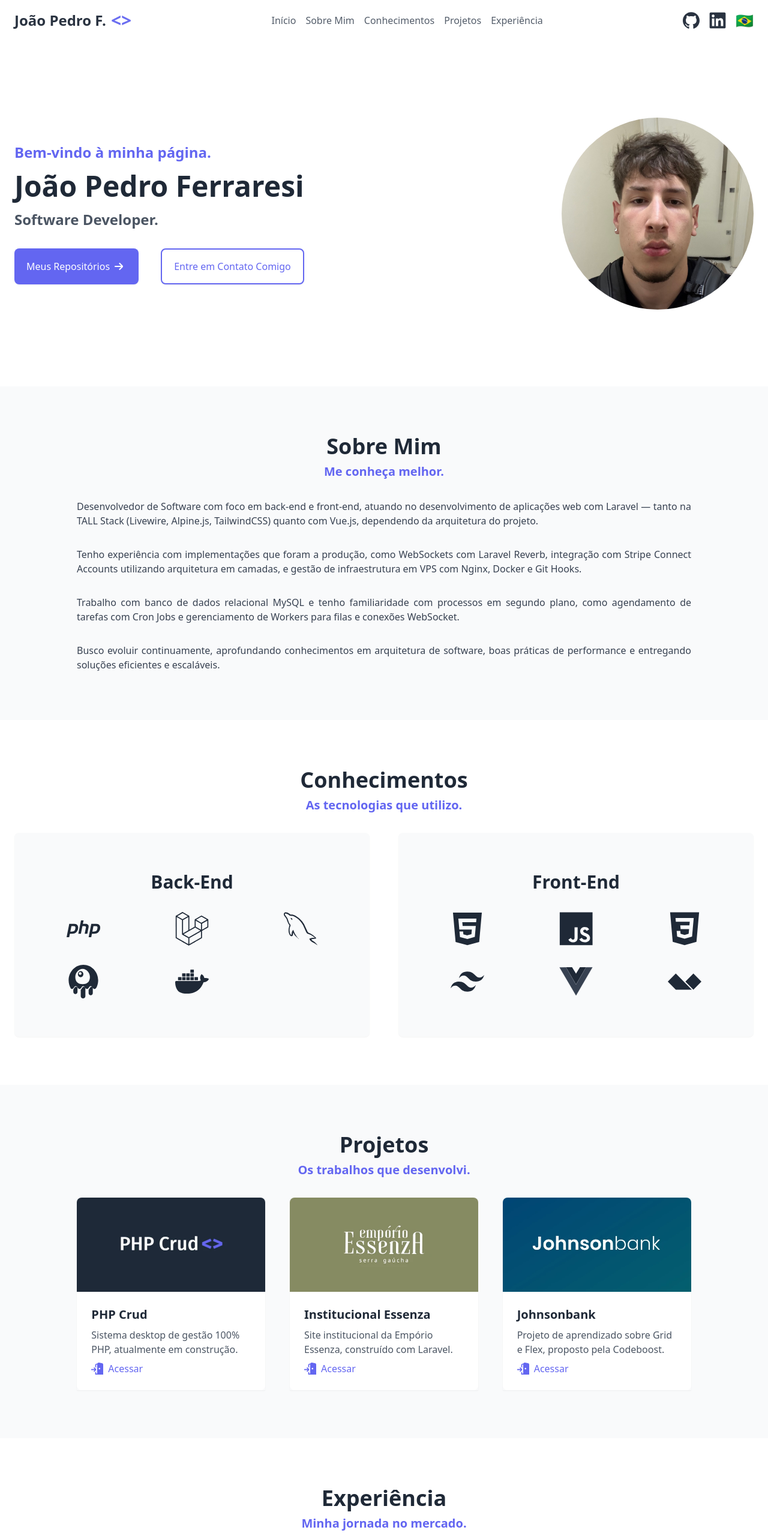
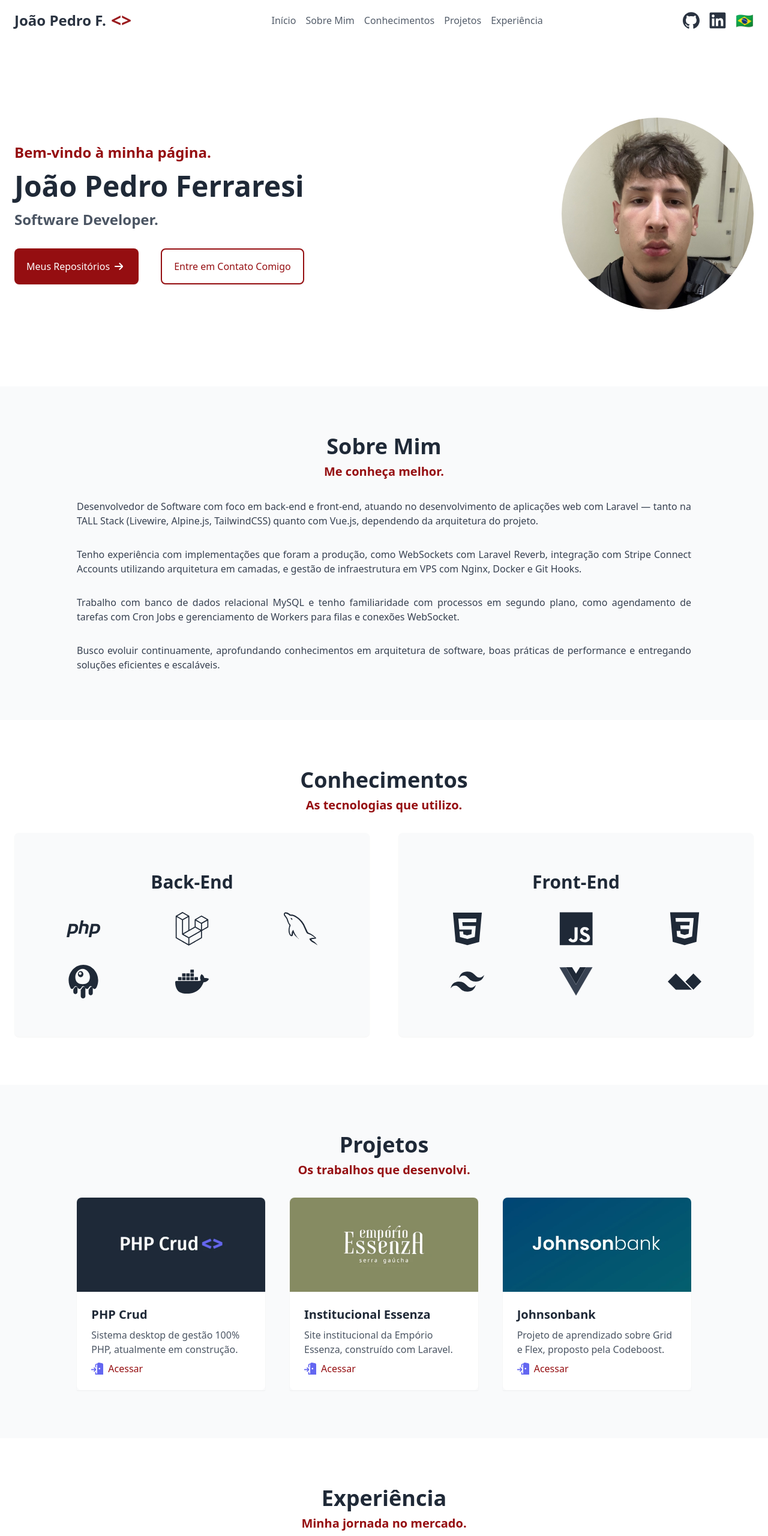
Before and after one commit to JohnsonBeast7/site-joao, a website built with Vite: page index.html in a window 1280 px wide. Shown: the top 2560 px of the page at 60% size. Built offline with nearby package versions, Linux system fonts and the light colour scheme.

Commit message:
change theme color from indigo to #950e11 and update favicon

```diff
--- a/index.html
+++ b/index.html
@@ -2,7 +2,7 @@
 <html lang="pt-BR" class="scroll-smooth">
   <head>
     <meta charset="UTF-8" />
-    <link rel="icon" type="image" href="/images/favicon.png" />
+    <link rel="icon" type="image/svg+xml" href="/images/favicon.svg" />
     <meta name="viewport" content="width=device-width, initial-scale=1.0" />
 
     <!-- Primary Meta Tags -->
@@ -29,7 +29,7 @@
       <div class="w-full flex flex-row justify-between max-w-[1328px] px-6 m-auto">
         <div class="flex flex-row gap-2 items-center">
           <h1 class="sm:text-2xl text-xl text-gray-800 font-bold">João Pedro F.</h1>
-          <p class="sm:text-3xl text-2xl text-indigo-500 font-bold">&lt;&gt;</p>
+          <p class="sm:text-3xl text-2xl text-brand-500 font-bold">&lt;&gt;</p>
         </div>
         <div class="lg:flex hidden flex-row gap-4 items-center text-gray-600">
           <a href="#inicio" class="link-interno hover:text-gray-800 transition duration-300" data-i18n="nav.home">Início</a>
@@ -49,16 +49,16 @@
     <section id="inicio" class="lg:pt-32 lg:pb-32 pt-16 pb-16 flex lg:flex-row flex-col lg:gap-0 gap-12 items-center bg-white justify-between w-full max-w-[1328px] px-6 py-4 m-auto">
       <div class="flex flex-col sm:gap-8 gap-6 w-fit">
         <div class="flex flex-col sm:gap-4 gap-2">
-          <h3 class="font-semibold text-indigo-500 sm:text-2xl text-xl" data-i18n="hero.welcome">Bem-vindo à minha página.</h3>
+          <h3 class="font-semibold text-brand-500 sm:text-2xl text-xl" data-i18n="hero.welcome">Bem-vindo à minha página.</h3>
           <h1 class="sm:text-5xl text-4xl text-gray-800 font-bold" data-i18n="hero.name">João Pedro Ferraresi</h1>
           <h3 class="font-bold text-gray-600 sm:text-2xl text-xl" data-i18n="hero.role">Software Developer.</h3>
         </div>
         <div class="btn-hero-container flex sm:flex-row flex-col sm:justify-between sm:gap-0 gap-4 w-full">
-          <a href="https://github.com/JohnsonBeast7" target="_blank" class="flex flex-row sm:justify-normal justify-center items-center gap-1 bg-indigo-500 transition duration-300 hover:bg-indigo-600 py-4 px-5 text-white rounded-lg font-medium shadow-sm">
+          <a href="https://github.com/JohnsonBeast7" target="_blank" class="flex flex-row sm:justify-normal justify-center items-center gap-1 bg-brand-500 transition duration-300 hover:bg-brand-600 py-4 px-5 text-white rounded-lg font-medium shadow-sm">
             <p data-i18n="hero.btn_repos">Meus Repositórios</p>
             <img class="h-6 w-6" src="/images/arrow.svg" alt="Seta pra direita">
           </a>
-          <a href="https://wa.me/5554999960395" target="_blank" class="border-2 border-indigo-500 py-4 px-5 text-indigo-500 rounded-lg font-medium shadow-sm bg-white hover:bg-indigo-50 transition duration-300 sm:text-left text-center" data-i18n="hero.btn_contact">Entre em Contato Comigo</a>
+          <a href="https://wa.me/5554999960395" target="_blank" class="border-2 border-brand-500 py-4 px-5 text-brand-500 rounded-lg font-medium shadow-sm bg-white hover:bg-brand-50 transition duration-300 sm:text-left text-center" data-i18n="hero.btn_contact">Entre em Contato Comigo</a>
         </div>
       </div>
       <img class="sm:max-w-[320px] max-w-[272px] rounded-full" src="/images/joao-pedro.jpg" alt="João Pedro Ferraresi">
@@ -68,7 +68,7 @@
       <div class="flex flex-col gap-8 max-w-[1072px] px-6 py-4 m-auto">
         <div class="flex flex-col gap-2">
           <h2 class="text-center font-bold text-4xl text-gray-800" data-i18n="about.title">Sobre Mim</h2>
-          <h2 class="text-center text-indigo-500 font-semibold text-xl" data-i18n="about.subtitle">Me conheça melhor.</h2>
+          <h2 class="text-center text-brand-500 font-semibold text-xl" data-i18n="about.subtitle">Me conheça melhor.</h2>
         </div>
         <div class="flex flex-col gap-8 text-gray-700 text-justify">
           <p class="sm:text-base text-sm" data-i18n="about.p1">Desenvolvedor de Software com foco em back-end e front-end, atuando no desenvolvimento de aplicações web com Laravel — tanto na TALL Stack (Livewire, Alpine.js, TailwindCSS) quanto com Vue.js, dependendo da arquitetura do projeto.</p>
@@ -83,7 +83,7 @@
       <div class="w-full flex flex-col gap-8 max-w-[1328px] px-6 py-4 m-auto">
         <div class="flex flex-col gap-2">
           <h2 class="text-center font-bold text-4xl text-gray-800" data-i18n="skills.title">Conhecimentos</h2>
-          <h2 class="text-center text-indigo-500 font-semibold text-xl" data-i18n="skills.subtitle">As tecnologias que utilizo.</h2>
+          <h2 class="text-center text-brand-500 font-semibold text-xl" data-i18n="skills.subtitle">As tecnologias que utilizo.</h2>
         </div>
         <div class="w-full flex lg:flex-row flex-col gap-12 items-center">
           <div class="flex flex-col gap-8 py-16 bg-gray-50 w-full lg:max-w-full max-w-[728px] rounded-lg shadow-sm">
@@ -115,7 +115,7 @@
       <div class="flex flex-col gap-8 max-w-[1072px] px-6 py-4 m-auto">
         <div class="flex flex-col gap-2">
           <h2 class="text-center font-bold text-4xl text-gray-800" data-i18n="projects.title">Projetos</h2>
-          <h2 class="text-center text-indigo-500 font-semibold text-xl" data-i18n="projects.subtitle">Os trabalhos que desenvolvi.</h2>
+          <h2 class="text-center text-brand-500 font-semibold text-xl" data-i18n="projects.subtitle">Os trabalhos que desenvolvi.</h2>
         </div>
         <div class="w-full grid lg:grid-cols-3 md:grid-cols-2 grid-cols-1 text-gray-700 text-justify lg:gap-10 gap-y-12 justify-items-center">
           <div class="w-full max-w-[314px] flex flex-col text-left shadow-sm h-full">
@@ -123,10 +123,10 @@
             <div class="flex flex-col gap-2 bg-white rounded-b-lg py-6 px-6 flex-1">
               <h3 class="text-gray-800 text-xl font-semibold">PHP Crud</h3>
               <p class="text-gray-600 flex-1" data-i18n="project1.desc">Sistema desktop de gestão 100% PHP, atualmente em construção.</p>
-              <a href="https://github.com/JohnsonBeast7/crud-php" target="_blank" class="hover:underline hover:decoration-indigo-500">
+              <a href="https://github.com/JohnsonBeast7/crud-php" target="_blank" class="hover:underline hover:decoration-brand-500">
                 <div class="flex flex-row gap-2 items-center">
                   <img class="h-5 w-5" src="/images/acessar.svg" alt="Acessar Projeto">
-                  <p class="text-indigo-500 font-medium" data-i18n="projects.access">Acessar</p>
+                  <p class="text-brand-500 font-medium" data-i18n="projects.access">Acessar</p>
                 </div>
               </a>
             </div>
@@ -136,10 +136,10 @@
             <div class="flex flex-col gap-2 bg-white rounded-b-lg py-6 px-6 flex-1">
               <h3 class="text-gray-800 text-xl font-semibold">Institucional Essenza</h3>
               <p class="text-gray-600 flex-1" data-i18n="project2.desc">Site institucional da Empório Essenza, construído com Laravel.</p>
-              <a href="https://www.emporioessenza.com.br/seja-franqueado" target="_blank" class="hover:underline hover:decoration-indigo-500">
+              <a href="https://www.emporioessenza.com.br/seja-franqueado" target="_blank" class="hover:underline hover:decoration-brand-500">
                 <div class="flex flex-row gap-2 items-center">
                   <img class="h-5 w-5" src="/images/acessar.svg" alt="Acessar Projeto">
-                  <p class="text-indigo-500 font-medium" data-i18n="projects.access">Acessar</p>
+                  <p class="text-brand-500 font-medium" data-i18n="projects.access">Acessar</p>
                 </div>
               </a>
             </div>
@@ -149,10 +149,10 @@
             <div class="flex flex-col gap-2 bg-white rounded-b-lg py-6 px-6 flex-1">
               <h3 class="text-gray-800 text-xl font-semibold">Johnsonbank</h3>
               <p class="text-gray-600 flex-1" data-i18n="project3.desc">Projeto de aprendizado sobre Grid e Flex, proposto pela Codeboost.</p>
-              <a href="https://johnsonbank.vercel.app" target="_blank" class="hover:underline hover:decoration-indigo-500">
+              <a href="https://johnsonbank.vercel.app" target="_blank" class="hover:underline hover:decoration-brand-500">
                 <div class="flex flex-row gap-2 items-center">
                   <img class="h-5 w-5" src="/images/acessar.svg" alt="Acessar Projeto">
-                  <p class="text-indigo-500 font-medium" data-i18n="projects.access">Acessar</p>
+                  <p class="text-brand-500 font-medium" data-i18n="projects.access">Acessar</p>
                 </div>
               </a>
             </div>
@@ -165,7 +165,7 @@
       <div class="w-full flex flex-col gap-8 max-w-[1328px] px-6 py-4 m-auto">
         <div class="flex flex-col gap-2">
           <h2 class="text-center font-bold text-4xl text-gray-800" data-i18n="experience.title">Experiência</h2>
-          <h2 class="text-center text-indigo-500 font-semibold text-xl" data-i18n="experience.subtitle">Minha jornada no mercado.</h2>
+          <h2 class="text-center text-brand-500 font-semibold text-xl" data-i18n="experience.subtitle">Minha jornada no mercado.</h2>
         </div>
         <div class="py-8 px-6 bg-gray-50 flex flex-col gap-4 items-start rounded-lg shadow-sm">
           <div class="flex flex-col gap-2">
@@ -183,7 +183,7 @@
         <div class="flex flex-col gap-1">
           <div class="flex flex-row gap-2 items-center sm:justify-start justify-center">
             <h1 class="sm:text-xl text-lg text-gray-800 font-bold">João Pedro F.</h1>
-            <p class="sm:text-2xl text-xl text-indigo-500 font-bold">&lt;&gt;</p>
+            <p class="sm:text-2xl text-xl text-brand-500 font-bold">&lt;&gt;</p>
           </div>
           <h3 class="text-gray-600 text-base" data-i18n="footer.role">Software Developer.</h3>
         </div>
--- a/tailwind.config.js
+++ b/tailwind.config.js
@@ -3,6 +3,13 @@ module.exports = {
   content: ["./*.html", "./src/**/*.{html,js}"],
   theme: {
     extend: {
+      colors: {
+        brand: {
+          50:  '#fef2f2',
+          500: '#950e11',
+          600: '#7a0b0e',
+        },
+      },
       backgroundImage: {
         'hero': "url('/src/imgs/bg-hero.webp')",
         'servico-1': "url('/src/imgs/servicos-1.webp')",
```
Also changed, not shown: public/images/favicon.svg (added).
